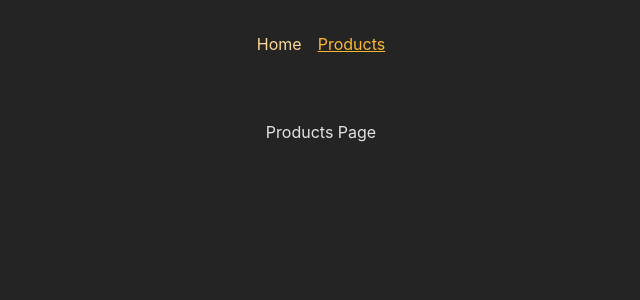
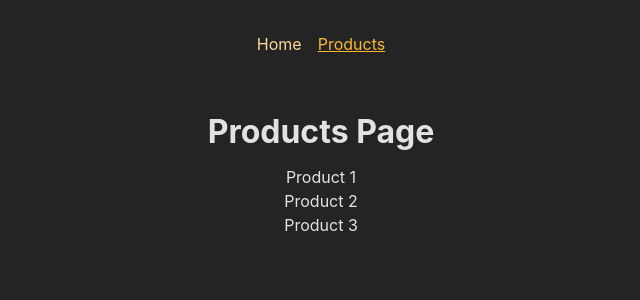
Before and after one commit to dev-Zidxne/ReactRouterDOM, a React (Create React App) app: page /products in a window 1280 px wide. Shown: the top 300 px of the page, without its empty margins (319-959 px from the left). Built offline with nearby package versions, Linux system fonts and the light colour scheme.

Commit message:
Defining & Using Dynamic Routes

```diff
--- a/src/App.js
+++ b/src/App.js
@@ -1,6 +1,7 @@
 import { createBrowserRouter, RouterProvider } from "react-router-dom";
 import ErrorPage from "./pages/ErrorPage";
 import HomePage from "./pages/Home";
+import ProductDetail from "./pages/ProductDetail";
 import ProductsPage from "./pages/Products";
 import RootLayout from "./pages/Root";
 
@@ -15,6 +16,7 @@
         path: "/products",
         element: <ProductsPage />,
       },
+      { path: "/products/:productId", element: <ProductDetail /> },
     ],
   },
 ]);
--- /dev/null
+++ b/src/pages/ProductDetail.js
@@ -0,0 +1,15 @@
+import React from "react";
+import { useParams } from "react-router-dom";
+
+function ProductDetail() {
+  const params = useParams();
+
+  return (
+    <>
+      <h1>Product Details</h1>
+      <p>{params.productId}</p>
+    </>
+  );
+}
+
+export default ProductDetail;
--- a/src/pages/Products.js
+++ b/src/pages/Products.js
@@ -1,7 +1,18 @@
 import React from "react";
 
+import { useParams } from "react-router-dom";
+
 const ProductsPage = () => {
-  return <div>Products Page</div>;
+  return (
+    <>
+      <h1>Products Page</h1>
+      <ul>
+        <li>Product 1</li>
+        <li>Product 2</li>
+        <li>Product 3</li>
+      </ul>
+    </>
+  );
 };
 
 export default ProductsPage;
```
